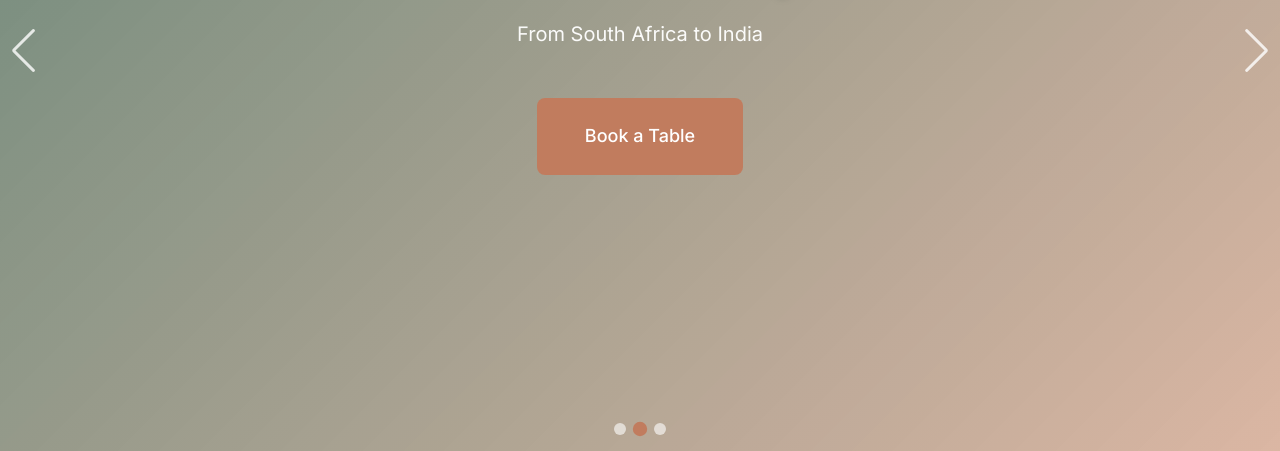
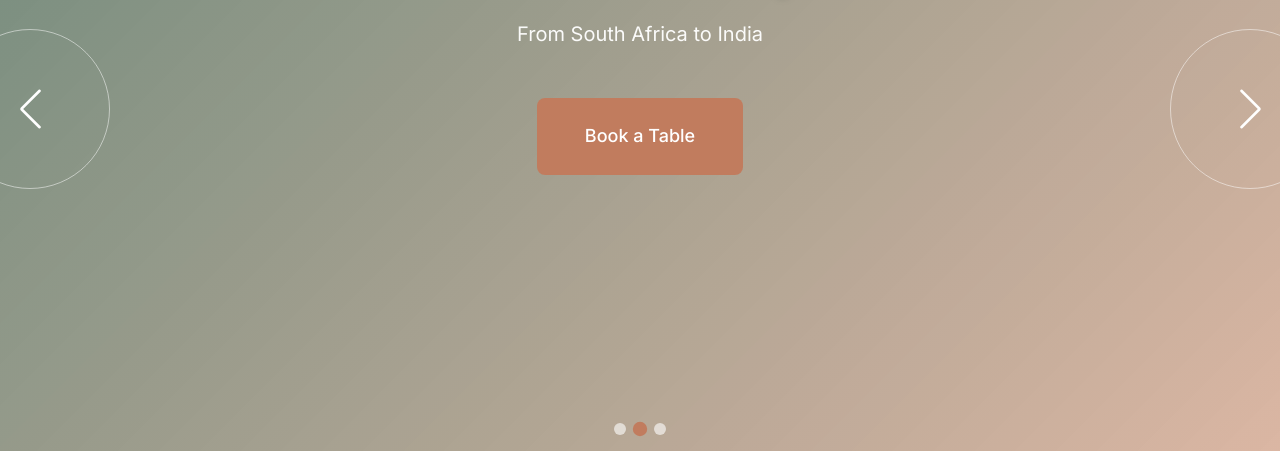
Before and after one commit to alex-krasavin/dinner-club, a website built with Vite: page src/index.html in a window 1280 px wide. Shown: the part 349-800 px from the top of the page. Built offline with nearby package versions, Linux system fonts and the light colour scheme; files whose address does not match are found by name.

Commit message:
style: обновить кнопки слайдера (hero)

```diff
--- a/src/assets/css/global.css
+++ b/src/assets/css/global.css
@@ -463,12 +463,37 @@ ul, ol {
 
 .hero__arrow {
   color: #fff;
-  opacity: 0.8;
-  transition: opacity var(--transition-base);
+  border: 0.5px solid rgba(255, 255, 255, 0.5);
+  border-radius: 100px;
+  width: 160px;
+  height: 160px;
+  max-height: 160px;
+  display: flex;
+  align-items: center;
+  justify-content: center;
+  transition: all var(--transition-base);
+  background-color: transparent;
+  transform: translate3d(0px, 0px, 0px) scale3d(1, 1, 1) rotateX(0deg) rotateY(0deg) rotateZ(0deg) skew(0deg, 0deg);
+  transform-style: preserve-3d;
 }
 
 .hero__arrow:hover {
-  opacity: 1;
+  transform: translate3d(0px, 0px, 0px) scale3d(1.5, 1.5, 1) rotateX(0deg) rotateY(0deg) rotateZ(0deg) skew(0deg, 0deg);
+  border-color: #fff;
+}
+
+.hero__arrow.swiper-button-prev {
+  inset: 50% 0% 0% -50px;
+}
+
+.hero__arrow.swiper-button-next {
+  inset: 50% -50px 0% auto
+}
+
+.hero__arrow::after {
+  font-size: 40px;
+  font-weight: 300;
+  color: #fff;
 }
 
 /* ========================
@@ -955,6 +980,24 @@ ul, ol {
   .booking-quiz__card {
     max-width: 100%;
   }
+
+  .hero__arrow {
+    width: 100px;
+    height: 100px;
+    max-height: 100px;
+  }
+
+  .hero__arrow::after {
+    font-size: 30px;
+  }
+
+  .hero__arrow.swiper-button-prev {
+    left: 15px;
+  }
+
+  .hero__arrow.swiper-button-next {
+    right: 15px;
+  }
 }
 
 @media (max-width: 768px) {
@@ -999,6 +1042,10 @@ ul, ol {
   .dish-card__image {
     height: 200px;
   }
+
+  .hero__arrow {
+    display: none;
+  }
 }
 
 @media (max-width: 480px) {
```
